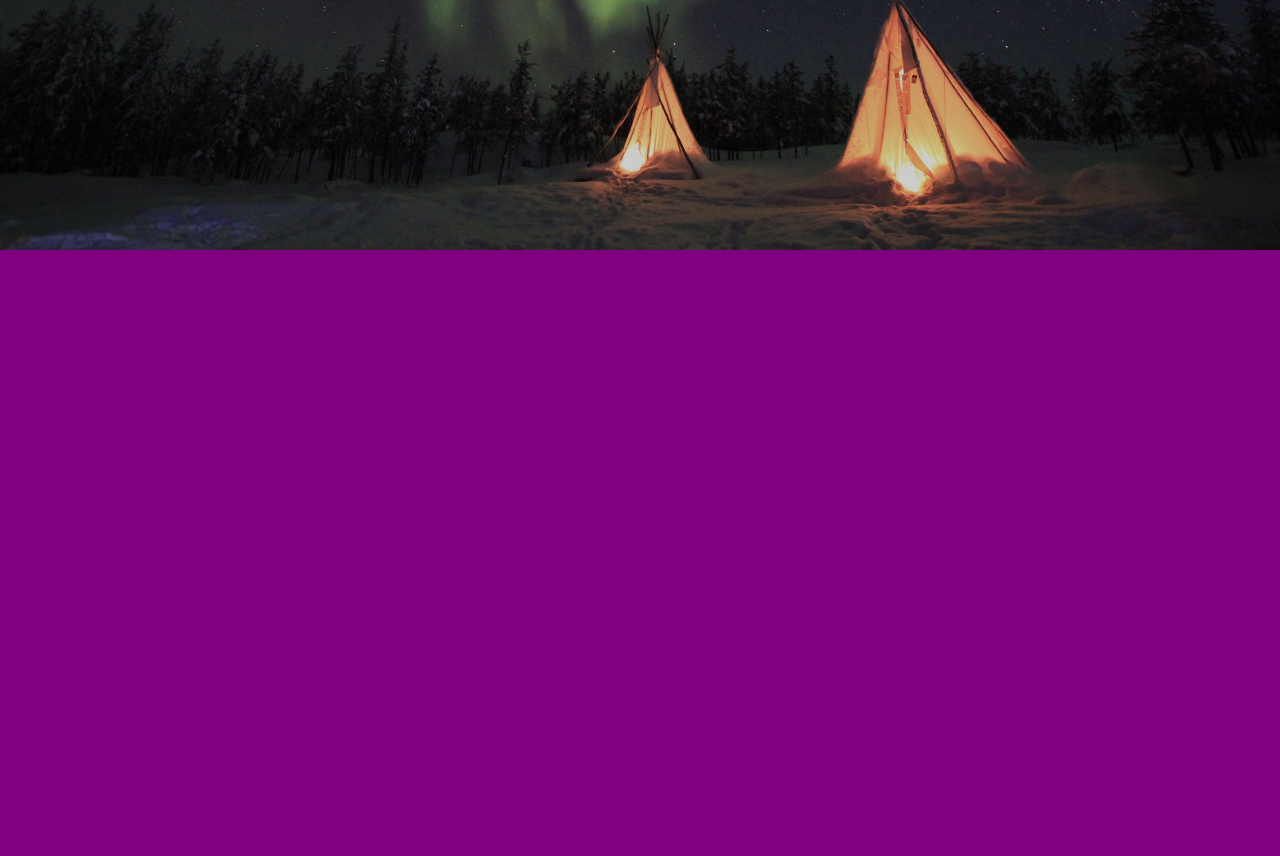
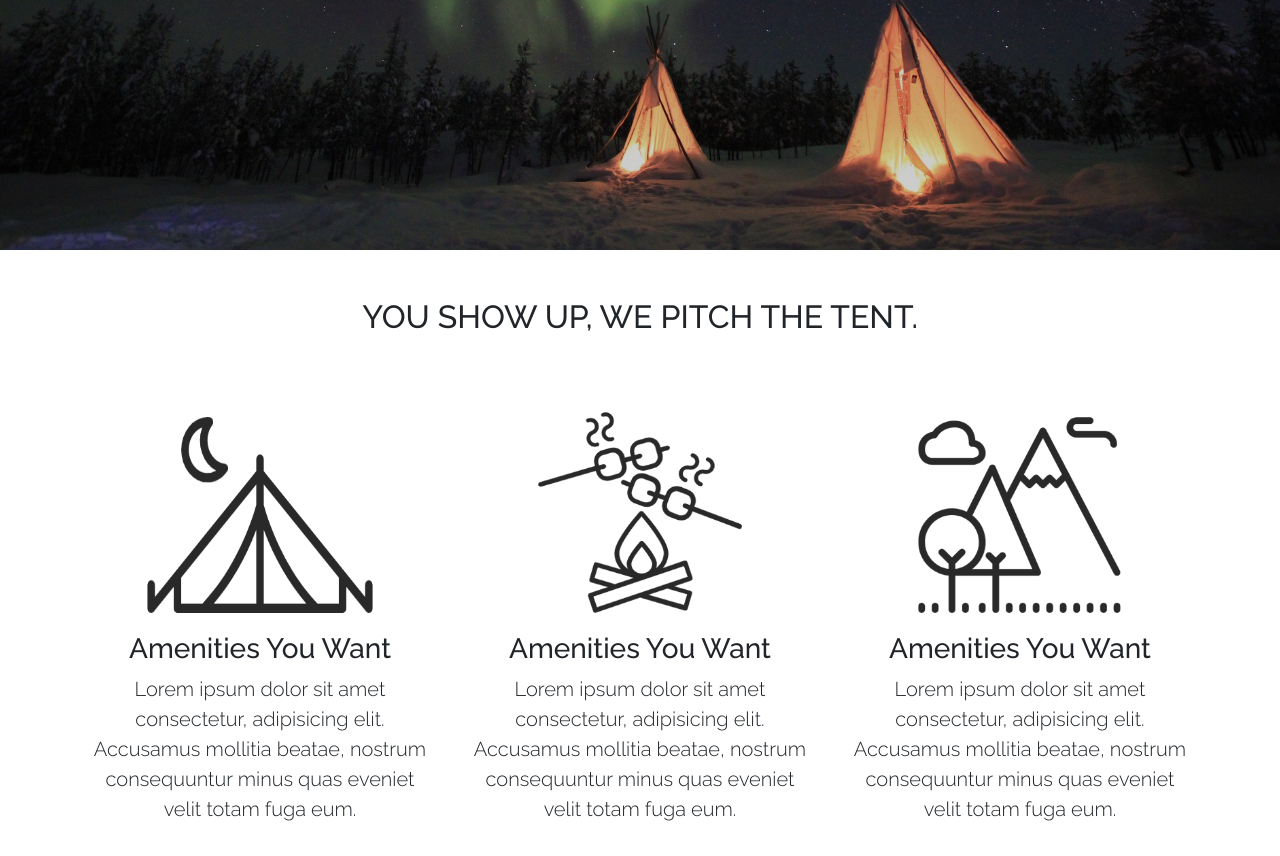
Before and after one commit to c0ff33-b34n/Aurora-Grove, a website: page index.html in a window 1280 px wide. Shown: the part 500-1356 px from the top of the page. Before the commit the page ends 800 px from the top, so only its background shows below. Drawn offline with nearby package versions, Linux system fonts and the light colour scheme.

Commit message:
Add about section

```diff
--- a/index.html
+++ b/index.html
@@ -51,6 +51,29 @@
 
     </section>
 
+    <section>
+        <div class="container text-center mt-5">
+            <h2>YOU SHOW UP, WE PITCH THE TENT.</h2>
+            <div class="row">
+                <div class="col-md-4 p-3">
+                    <img src="images/icons/tent.png" alt="A Tent Icon" class="img-fluid d-none d-md-inline">
+                    <h3>Amenities You Want</h3>
+                    <p class="lead">Lorem ipsum dolor sit amet consectetur, adipisicing elit. Accusamus mollitia beatae, nostrum consequuntur minus quas eveniet velit totam fuga eum.</p>
+                </div>
+                <div class="col-md-4 p-3">
+                    <img src="images/icons/campfire.png" alt="A Campfire Icon" class="img-fluid d-none d-md-inline">
+                    <h3>Amenities You Want</h3>
+                    <p class="lead">Lorem ipsum dolor sit amet consectetur, adipisicing elit. Accusamus mollitia beatae, nostrum consequuntur minus quas eveniet velit totam fuga eum.</p>
+                </div>
+                <div class="col-md-4 p-3">
+                    <img src="images/icons/nature.png" alt="An Icon of Nature " class="img-fluid d-none d-md-inline">
+                    <h3>Amenities You Want</h3>
+                    <p class="lead">Lorem ipsum dolor sit amet consectetur, adipisicing elit. Accusamus mollitia beatae, nostrum consequuntur minus quas eveniet velit totam fuga eum.</p>
+                </div>
+            </div>
+        </div>
+    </section>
+
     <script src="https://code.jquery.com/jquery-3.3.1.slim.min.js" integrity="sha384-q8i/X+965DzO0rT7abK41JStQIAqVgRVzpbzo5smXKp4YfRvH+8abtTE1Pi6jizo"
         crossorigin="anonymous"></script>
     <script src="https://cdnjs.cloudflare.com/ajax/libs/popper.js/1.14.3/umd/popper.min.js" integrity="sha384-ZMP7rVo3mIykV+2+9J3UJ46jBk0WLaUAdn689aCwoqbBJiSnjAK/l8WvCWPIPm49"
--- a/scss/custom.scss
+++ b/scss/custom.scss
@@ -1,7 +1,6 @@
 
 body {
     font-family: "Raleway", sans-serif;
-    background: purple;
 }
 
 .navbar {
```
Also changed, not shown: css/style.css.
